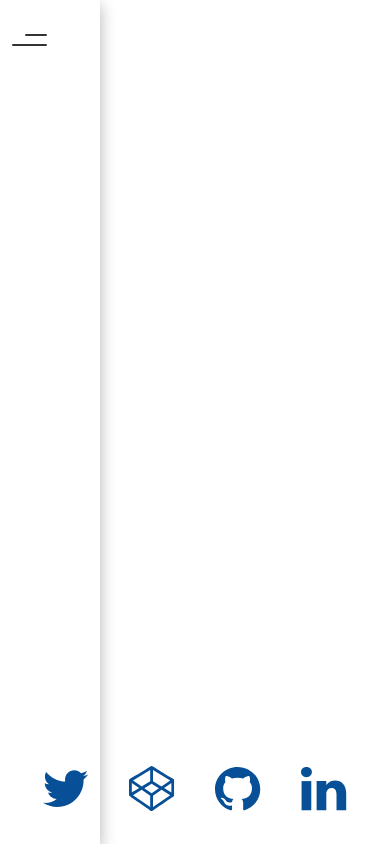
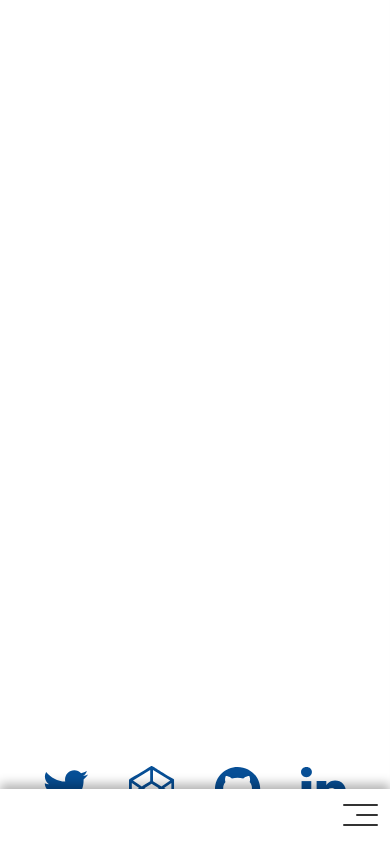
Before and after one commit to NicolasD09/portfolio, a Nuxt app: page / in a window 390 px wide. Shown: the top 844 px of the page. Built offline with nearby package versions, Linux system fonts and the light colour scheme; what v-hotkey would draw is missing.

Commit message:
fix navbar + responsive

```diff
--- a/assets/css/tailwind.css
+++ b/assets/css/tailwind.css
@@ -26,4 +26,35 @@
   .h-mobile {
     max-height: 25vh;
   }
+
+  .desktop_nav {
+    z-index: 999;
+    left: 0;
+    bottom: 0;
+    width: 100px;
+    height: 100vh;
+  }
+
+  .desktop_nav div:first-child {
+    width: 100px;
+    position: absolute;
+    height: 100%;
+    align-items: center;
+  }
+
+  .desktop_nav div:first-child > a {
+    transform: rotate(-90deg);
+    transform-origin: center;
+    z-index: 999;
+  }
 }
+
+@media (max-width: 640px) {
+  .mobile_nav {
+    height: 55px;
+    width: 100%;
+    position: fixed;
+    bottom: 0;
+    box-shadow: 0 -5px 10px rgba(0, 0, 0, 0.3);
+  }
+}
--- a/components/Navbar/Navbar.css
+++ b/components/Navbar/Navbar.css
@@ -1,26 +1,12 @@
-.desktop_nav {
-  z-index: 999;
-  left: 0;
-  bottom: 0;
-  width: 100px;
-  height: 100vh;
-  box-shadow: 0 5px 15px rgba(0, 0, 0, 0.3);
-}
-
-.desktop_nav div:first-child {
-  width: auto;
-}
-
-.desktop_nav div:first-child > a {
-  transform: rotate(-90deg);
-  transform-origin: bottom left;
+.toggle {
   z-index: 999;
 }
 
-.toggle {
-  z-index: 999;
+.layout #navbar {
+  display: none;
 }
-.navbar {
+
+.mobile #navbar {
   position: absolute;
   right: 0;
   height: 100%;
@@ -29,13 +15,15 @@
   align-items: center;
   transform: translateX(100%);
   transition: transform 0.5s ease-in-out;
+  background-color: var(--bg-color);
+  z-index: 49;
 }
 
-.navbar ul {
+.mobile #navbar ul {
   margin-top: 130px;
 }
 
-.burger div {
+.mobile .burger div {
   width: 35px;
   height: 2px;
   margin: 4px;
@@ -45,31 +33,29 @@
   z-index: 999;
 }
 
-.burger div:nth-child(2) {
+.mobile .burger div:nth-child(2) {
   width: 22px;
 }
-.burger div:nth-child(1) {
+.mobile .burger div:nth-child(1) {
   margin-top: 0;
 }
 
-.nav-active {
-  transform: translateX(0%);
+.mobile #navbar.nav-active {
+  transform: translateX(0);
   box-shadow: -3px 0 15px rgba(0, 0, 0, 0.3);
-  background-color: var(--bg-color);
-  z-index: 998;
 }
 
 .burger.toggle {
   background-color: transparent;
 }
 
-.toggle .line1 {
+.mobile .toggle .line1 {
   transform: rotate(-45deg) translate(-11px, 3px);
 }
-.toggle .line2 {
+.mobile .toggle .line2 {
   opacity: 0;
 }
-.toggle .line3 {
+.mobile .toggle .line3 {
   transform: rotate(45deg) translate(-11px, -3px);
 }
 
--- a/components/Navbar/Navbar.vue
+++ b/components/Navbar/Navbar.vue
@@ -1,9 +1,11 @@
 <template>
   <div>
     <div
-      class="flex flex-row content-start align-baseline py-4 md:px-8 sm:px-4 px-2 desktop_nav"
+      class="flex flex-row justify-end items-center px-2 mobile_nav sm:desktop_nav sm:justify-around z-50 bg-white sm:bg-transparent"
     >
-      <div class="hidden lg:flex lg:flex-col-reverse lg:justify-around">
+      <div
+        class="hidden sm:flex sm:flex-col-reverse sm:justify-around sm:content-end"
+      >
         <!-- <ThemeSwitch /> -->
 
         <nuxt-link class="xl:mx-10 lg:mx-6 nav-link" to="/">
@@ -27,7 +29,7 @@
         </nuxt-link>
       </div>
       <div
-        class="burger cursor-pointer mt-2 lg:hidden flex flex-col items-end h-auto"
+        class="burger cursor-pointer sm:hidden flex flex-col items-end h-auto"
         @click="navSlide"
       >
         <div class="line1"></div>
@@ -36,7 +38,7 @@
       </div>
     </div>
 
-    <div class="flex flex-col navbar">
+    <div class="flex flex-col" id="navbar">
       <ul>
         <li class="my-5" @click="navSlide">
           <nuxt-link to="/">
@@ -74,9 +76,10 @@
 export default {
   methods: {
     navSlide() {
-      const burger = document.querySelector(".burger");
-      const nav = document.querySelector(".navbar");
+      const burger = document.querySelector(".mobile .burger");
+      const nav = document.querySelector(".mobile #navbar");
       nav.classList.toggle("nav-active");
+      console.log(nav.classList);
       burger.classList.toggle("toggle");
     }
   }
--- a/layouts/default.vue
+++ b/layouts/default.vue
@@ -1,8 +1,14 @@
 <template>
   <div v-bind:class="theme" id="app">
-    <div class="layout md:grid">
+    <div class="layout hidden sm:grid">
       <Navbar />
       <Nuxt />
+    </div>
+    <div class="sm:hidden mobile">
+      <div class="pb-55 layout_mobile sm:hidden">
+        <Nuxt />
+      </div>
+      <Navbar />
     </div>
   </div>
 </template>
@@ -41,5 +47,14 @@ export default {
 .layout {
   grid-template-columns: 100px 1fr;
   grid-template-rows: 1fr;
+  min-height: 100vh;
+}
+
+.layout_mobile {
+  min-height: 100vh;
+}
+
+.pb-55 {
+  padding-bottom: 55px;
 }
 </style>
```
